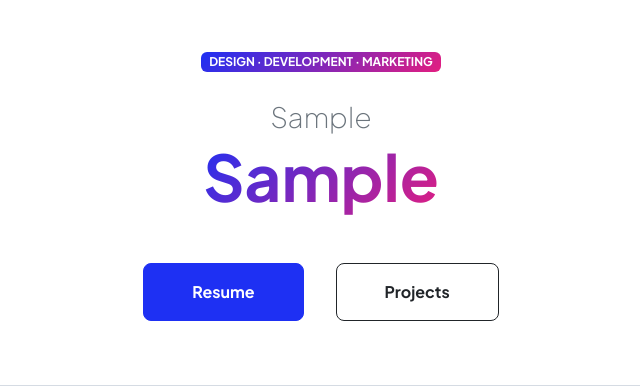
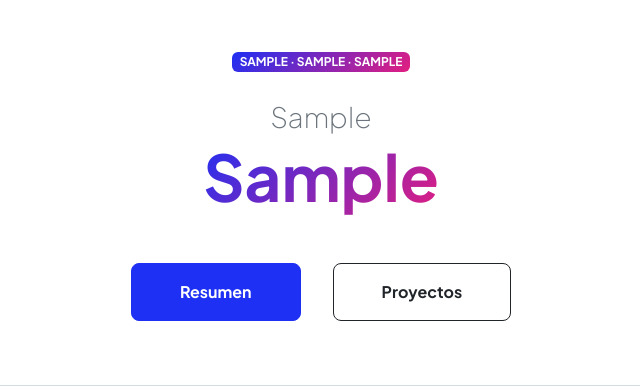
Before and after one commit to rammerbot/serviexpo, a Django app: page / in a window 1280 px wide. Shown: the part 72-458 px from the top of the page, without its empty margins (319-959 px from the left). Run offline with Django 5.2, Linux system fonts and the light colour scheme; tables that the repository leaves empty hold one stand-in row (values such as "Sample post"); grey boxes marked "Sample" are stand-in pictures; some libraries are stand-ins or nearby versions.

Commit message:
actualizacion de estados

```diff
--- a/templates/home/index.html
+++ b/templates/home/index.html
@@ -10,12 +10,12 @@
                     <div class="col-xxl-5">
                         <!-- Header text content-->
                         <div class="text-center text-xxl-start">
-                            <div class="badge bg-gradient-primary-to-secondary text-white mb-4"><div class="text-uppercase">Design &middot; Development &middot; Marketing</div></div>
+                            <div class="badge bg-gradient-primary-to-secondary text-white mb-4"><div class="text-uppercase">{{service_1}} &middot; {{service_2}} &middot; {{service_3}}</div></div>
                             <div class="fs-3 fw-light text-muted">{{slogan_short}}</div>
                             <h1 class="display-3 fw-bolder mb-5"><span class="text-gradient d-inline">{{slogan_large}}</span></h1>
                             <div class="d-grid gap-3 d-sm-flex justify-content-sm-center justify-content-xxl-start mb-3">
-                                <a class="btn btn-primary btn-lg px-5 py-3 me-sm-3 fs-6 fw-bolder" href="{% url "resume:resume" %}">Resume</a>
-                                <a class="btn btn-outline-dark btn-lg px-5 py-3 fs-6 fw-bolder" href="{% url "project:project" %}">Projects</a>
+                                <a class="btn btn-primary btn-lg px-5 py-3 me-sm-3 fs-6 fw-bolder" href="{% url "resume:resume" %}">Resumen</a>
+                                <a class="btn btn-outline-dark btn-lg px-5 py-3 fs-6 fw-bolder" href="{% url "project:project" %}">Proyectos</a>
                             </div>
                         </div>
                     </div>
```
Also changed, not shown: media/empresa/IMG_5014-removebg-preview_m0VRSUA.png (added), 3 other files.
